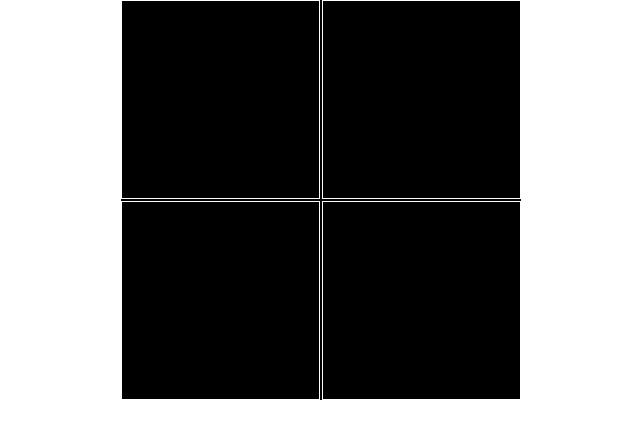
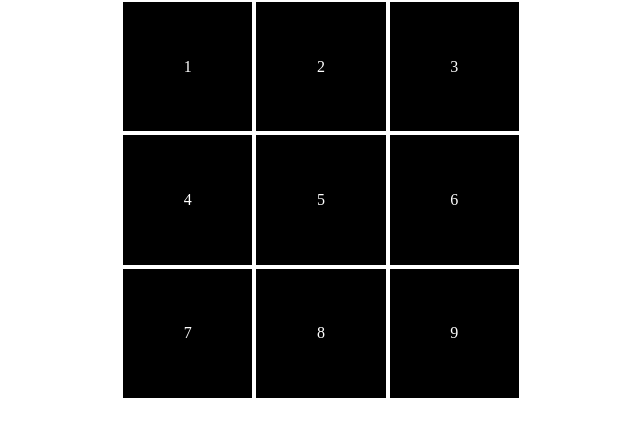
Before and after one commit to eriksokolov/sv, a SvelteKit app: page /field in a window 1280 px wide. Shown: the top 438 px of the page, without its empty margins (319-959 px from the left). Built offline with nearby package versions, Linux system fonts and the light colour scheme.

Commit message:
create a grid that changes when hovering over tile

```diff
--- a/src/routes/field/+page.svelte
+++ b/src/routes/field/+page.svelte
@@ -1,51 +1,45 @@
 <script>
-	let four = 4;
-    let pic = "favicon.png";
-    let none = "none"
+let arr = ['1', '2', '3', '4', '5', '6', '7', '8', '9'];
+let border = "2px solid white"
 
-    function change() {
-        pic = "malevich.jpg"
-        none = "hey"
-    }
+const changecss= event => event.target.style.border  = "2px solid  orange";
+const revertcss= event => event.target.style.border = border;
 
 </script>
-
 <style>
-:global(body) {
-	height: 100%;
-	margin: 0;
+:global(body){
+    margin:0;
     display: flex;
     justify-content: center;
-	align-items: center;
+
+
 }
-
-.board {
-	background-color: black;
+.board{
+    background-color: green;
+    height: 400px;
     width: 400px;
-	height: 400px;
     display: grid;
-	grid-template-columns: repeat(2, 1fr);
-	grid-template-rows: repeat(2, 1fr);
-	gap: 2px;
+    grid-template-columns: repeat(3, 1fr);
+    grid-template-rows: repeat(3,1fr);
 }
-
-.field {
-	border: 1px solid white;
+.key{
+    background-color:black;
+    color: white;
     display: flex;
     justify-content: center;
+    border:2px solid white;
     align-items: center;
-}
 
-.field img {
-	width: 80%;
-	height: auto;
 }
 </style>
 
-<div class="board">
-	{#each Array(four) as _, i}
-		<div class="field">
-			<img src="/{pic}" alt="placeholder" on:click={change()} style="display:{none};"/>
+<div class = "board">
+    {#each arr as item, i}
+        <div class = "key"
+            on:mouseenter={changecss}
+            on:mouseleave={revertcss}
+        >
+            {item}
         </div>
     {/each}
 </div>
```
Lines whose indentation alone changed are shown as unchanged.
